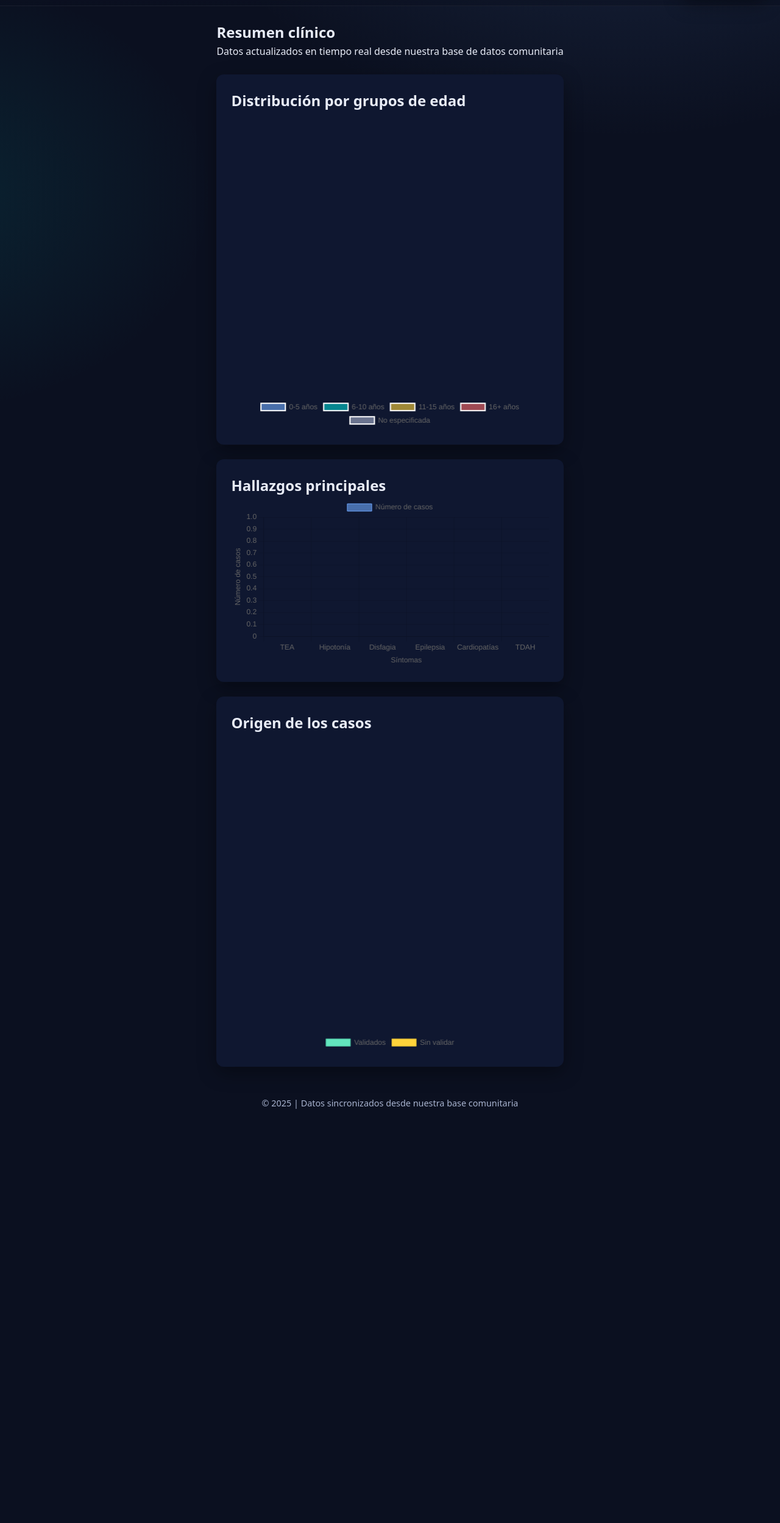
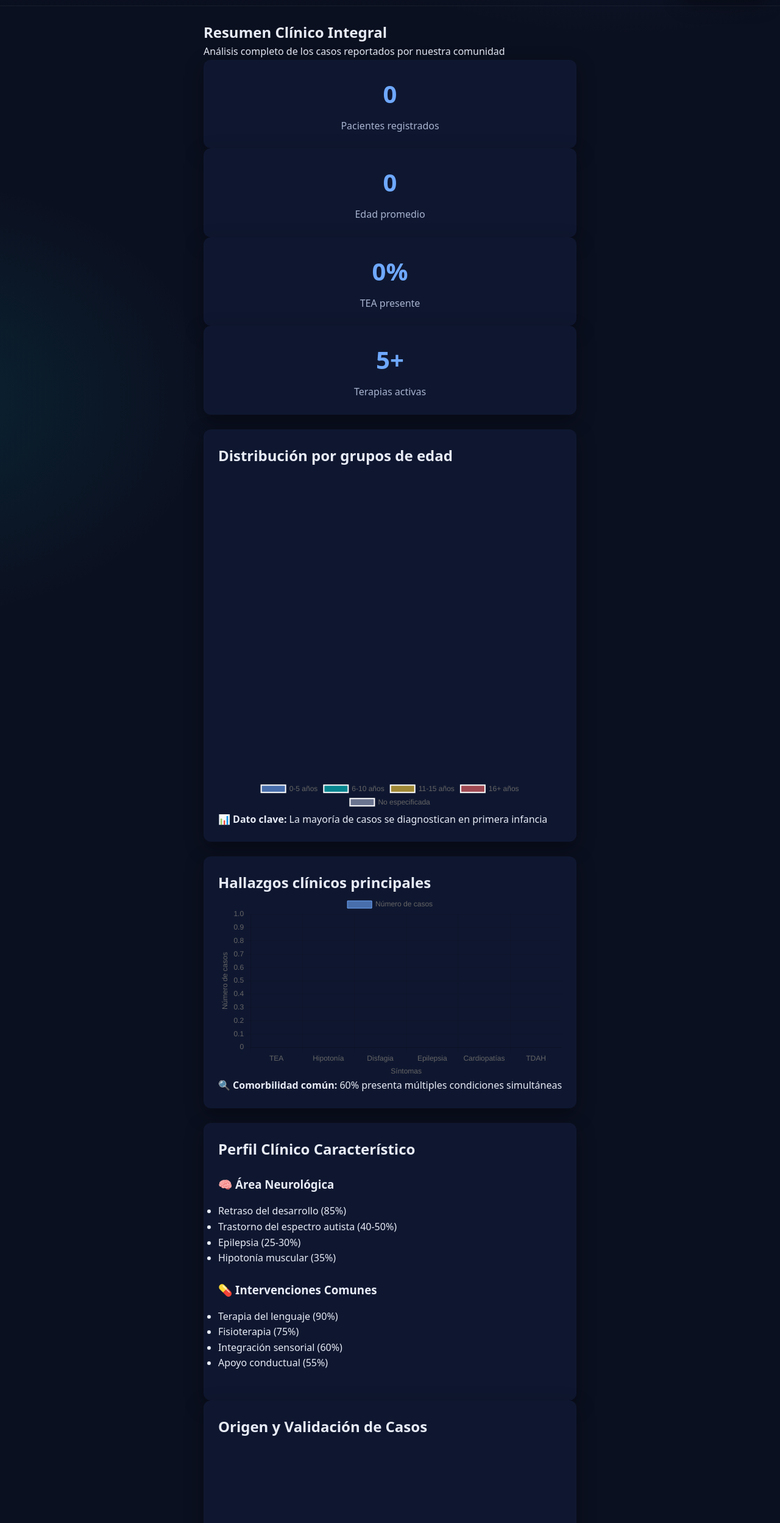
Before and after one commit to Evelez23/microdelecion-15q11.2, a plain HTML site: page resumen.html in a window 1280 px wide. Shown: the part 63-2560 px from the top of the page at 61% size. Before the commit the page ends 1907 px from the top, so only its background shows below. Drawn offline with nearby package versions, Linux system fonts and the light colour scheme; no server answers.

Commit message:
Update resumen.html

```diff
--- a/resumen.html
+++ b/resumen.html
@@ -1,11 +1,11 @@
-<!doctype html>
+<!DOCTYPE html>
 <html lang="es">
 <head>
-  <meta charset="utf-8"/>
-  <meta name="viewport" content="width=device-width, initial-scale=1"/>
-  <title>Resumen | Microdeleción 15q11.2</title>
-  <meta name="description" content="Resumen estadístico de los casos de microdeleción 15q11.2">
-  <link rel="stylesheet" href="styles.css"/>
+  <meta charset="utf-8">
+  <meta name="viewport" content="width=device-width, initial-scale=1">
+  <title>Resumen Clínico | Microdeleción 15q11.2</title>
+  <meta name="description" content="Resumen estadístico y clínico de los casos de microdeleción 15q11.2">
+  <link rel="stylesheet" href="styles.css">
   <script defer src="https://cdn.jsdelivr.net/npm/animejs@3.2.1/lib/anime.min.js"></script>
   <script defer src="https://cdn.jsdelivr.net/npm/chart.js"></script>
   <script defer src="scripts.js"></script>
@@ -30,26 +30,108 @@
   </nav>
 
   <section class="container">
-    <h1>Resumen clínico</h1>
-    <p class="subtitle">Datos actualizados en tiempo real desde nuestra base de datos comunitaria</p>
+    <h1>Resumen Clínico Integral</h1>
+    <p class="subtitle">Análisis completo de los casos reportados por nuestra comunidad</p>
 
+    <!-- Tarjetas de resumen rápido -->
+    <div class="grid-4">
+      <div class="panel kpi">
+        <h2 id="total-pacientes">0</h2>
+        <p>Pacientes registrados</p>
+      </div>
+      <div class="panel kpi">
+        <h2 id="edad-promedio">0</h2>
+        <p>Edad promedio</p>
+      </div>
+      <div class="panel kpi">
+        <h2 id="sintoma-comun">0%</h2>
+        <p>TEA presente</p>
+      </div>
+      <div class="panel kpi">
+        <h2 id="terapias-comunes">5+</h2>
+        <p>Terapias activas</p>
+      </div>
+    </div>
+
+    <!-- Gráficos principales -->
     <div class="grid-2">
       <div class="panel">
         <h2>Distribución por grupos de edad</h2>
         <canvas id="chartAgePie" height="160" aria-label="Distribución de casos por grupos de edad"></canvas>
+        <div class="chart-footer">
+          <p>📊 <strong>Dato clave:</strong> La mayoría de casos se diagnostican en primera infancia</p>
+        </div>
       </div>
       <div class="panel">
-        <h2>Hallazgos principales</h2>
+        <h2>Hallazgos clínicos principales</h2>
         <canvas id="chartSymptoms" height="160" aria-label="Frecuencia de síntomas principales"></canvas>
+        <div class="chart-footer">
+          <p>🔍 <strong>Comorbilidad común:</strong> 60% presenta múltiples condiciones simultáneas</p>
+        </div>
       </div>
     </div>
 
+    <!-- Información clínica detallada -->
     <div class="panel">
-      <h2>Origen de los casos</h2>
+      <h2>Perfil Clínico Característico</h2>
+      <div class="grid-2">
+        <div>
+          <h3>🧠 Área Neurológica</h3>
+          <ul>
+            <li>Retraso del desarrollo (85%)</li>
+            <li>Trastorno del espectro autista (40-50%)</li>
+            <li>Epilepsia (25-30%)</li>
+            <li>Hipotonía muscular (35%)</li>
+          </ul>
+        </div>
+        <div>
+          <h3>💊 Intervenciones Comunes</h3>
+          <ul>
+            <li>Terapia del lenguaje (90%)</li>
+            <li>Fisioterapia (75%)</li>
+            <li>Integración sensorial (60%)</li>
+            <li>Apoyo conductual (55%)</li>
+          </ul>
+        </div>
+      </div>
+    </div>
+
+    <!-- Origen de casos -->
+    <div class="panel">
+      <h2>Origen y Validación de Casos</h2>
       <canvas id="chartOrigenResumen" height="160" aria-label="Distribución de casos por origen"></canvas>
+      <div class="chart-footer">
+        <p>✅ <strong>Calidad de datos:</strong> Todos los casos son reportados por familias</p>
+      </div>
     </div>
+
+    <!-- Insights de la comunidad -->
+    <div class="panel">
+      <h2>💡 Insights de Nuestra Comunidad</h2>
+      <div class="grid-2">
+        <div>
+          <h3>🎯 Desafíos Comunes</h3>
+          <ul>
+            <li>Acceso a diagnóstico temprano</li>
+            <li>Coordinación entre especialistas</li>
+            <li>Falta de protocolos estandarizados</li>
+            <li>Necesidad de apoyo emocional</li>
+          </ul>
+        </div>
+        <div>
+          <h3>🌈 Logros Colectivos</h3>
+          <ul>
+            <li>Creación de red de apoyo</li>
+            <li>Compilación de datos reales</li>
+            <li>Concienciación sobre la condición</li>
+            <li>Guías basadas en experiencia real</li>
+          </ul>
+        </div>
+      </div>
+    </div>
+
   </section>
 
-  <footer class="footer">© 2025 | Datos sincronizados desde nuestra base comunitaria</footer>
+  <footer class="footer">© 2025 | Resumen clínico basado en datos reales de nuestra comunidad</footer>
 </body>
 </html>
```
